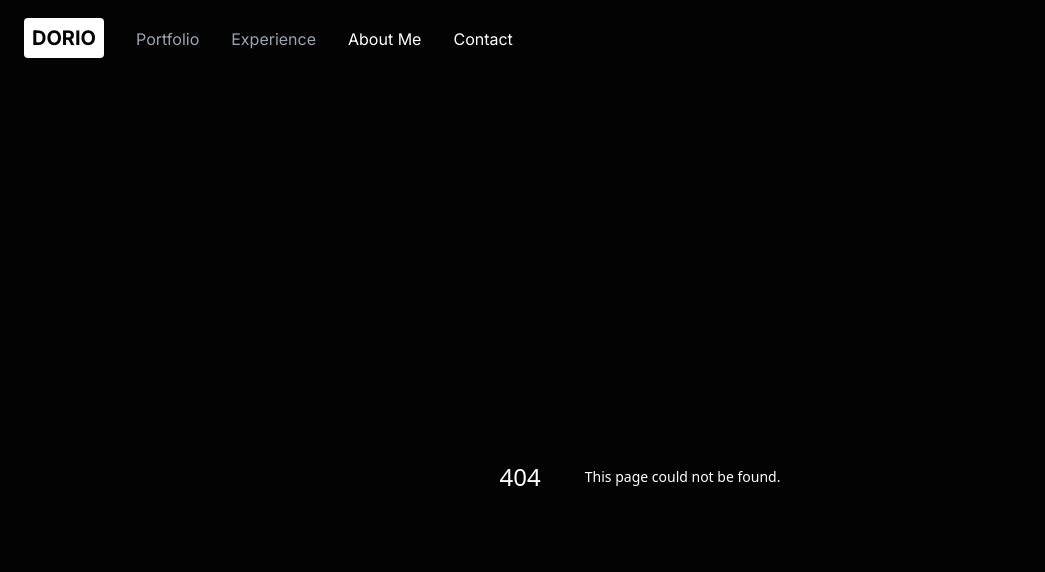
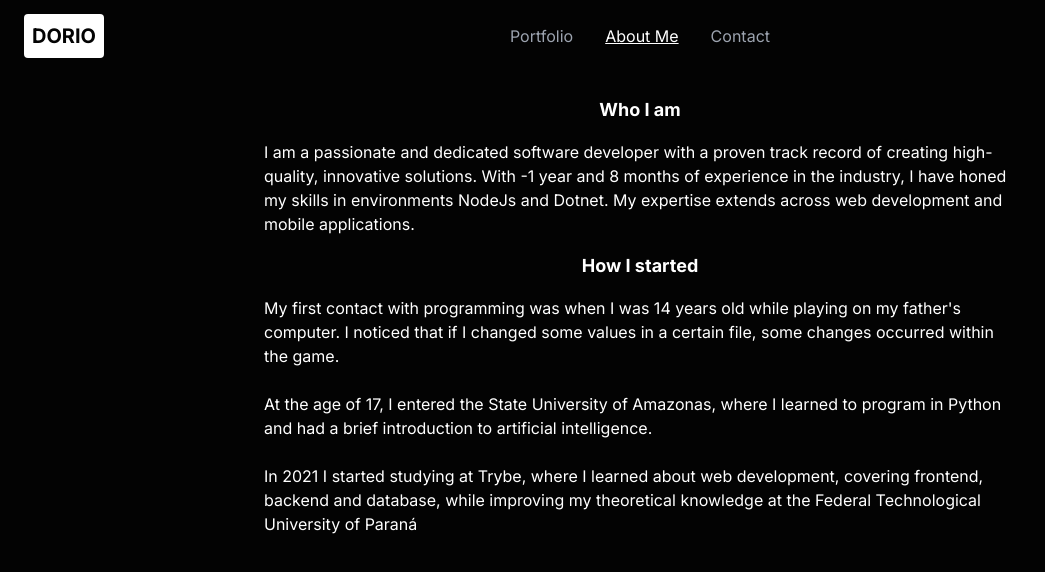
Before and after one commit to JorgeDorio/portfolio, a Next.js app: page /about-me in a window 1280 px wide. Before the commit this address had no page. Shown: the top 572 px of the page, without its empty margins (0-1045 px from the left). Built offline with nearby package versions, Linux system fonts and the light colour scheme.

Commit message:
feat: about me page

```diff
--- /dev/null
+++ b/src/app/about-me/page.tsx
@@ -0,0 +1,62 @@
+export default function AboutMe() {
+  const calculateAge = () => {
+    const dateOfBirth = new Date("2022-09-01");
+    const today: Date = new Date();
+    const birthDate: Date = new Date(dateOfBirth);
+    let years: number = today.getFullYear() - birthDate.getFullYear();
+    let months: number = today.getMonth() - birthDate.getMonth();
+
+    if (months < 0) {
+      years--;
+      months += 12;
+    }
+
+    const ageString: string =
+      years !== 0 ? `${years} year${years > 1 ? "s" : ""}` : "";
+    const monthString: string =
+      months !== 0 ? `${months} month${months > 1 ? "s" : ""}` : "";
+
+    if (years === 0 && months === 0) {
+      return "Less than a month old";
+    }
+
+    if (years !== 0 && months !== 0) {
+      return `${ageString} and ${monthString}`;
+    }
+
+    return `${ageString}${monthString}`;
+  };
+
+  return (
+    <main>
+      <div className="p-6 max-w-[800px] m-auto space-y-4">
+        <h1 className="text-center text-lg font-bold">Who I am</h1>
+        <p>
+          I am a passionate and dedicated software developer with a proven track
+          record of creating high-quality, innovative solutions. With{" "}
+          {calculateAge()} of experience in the industry, I have honed my skills
+          in environments NodeJs and Dotnet. My expertise extends across web
+          development and mobile applications.
+        </p>
+        <h1 className="text-center text-lg font-bold">How I started</h1>
+        <p>
+          My first contact with programming was when I was 14 years old while
+          playing on my father&apos;s computer. I noticed that if I changed some
+          values in a certain file, some changes occurred within the game.
+          <br />
+          <br />
+          At the age of 17, I entered the State University of Amazonas, where I
+          learned to program in Python and had a brief introduction to
+          artificial intelligence.
+          <br />
+          <br />
+          In 2021 I started studying at Trybe, where I learned about web
+          development, covering frontend, backend and database, while improving
+          my theoretical knowledge at the Federal Technological University of
+          Paraná
+        </p>
+        {/* <h1 className="text-center text-lg font-bold">My career</h1> */}
+      </div>
+    </main>
+  );
+}
--- a/src/app/page.tsx
+++ b/src/app/page.tsx
@@ -6,11 +6,9 @@ import picture from "../../public/profile-picture.webp";
 
 export default function Home() {
   return (
-    <main className="flex flex-col justify-center items-center">
-      <div className="space-y-4 mt-48 flex flex-col items-center">
-        <Image alt="" src={picture} className="rounded-full size-72" />
-        <Terminal fullText="Jorge Dorio" />
-      </div>
+    <main className="space-y-4 flex flex-col items-center pt-[10%]">
+      <Image alt="" src={picture} className="rounded-full size-72" />
+      <Terminal fullText="Jorge Dorio" />
     </main>
   );
 }
--- a/src/app/portfolio/page.tsx
+++ b/src/app/portfolio/page.tsx
@@ -2,7 +2,9 @@ import { ProjectCard } from "@/components/projectCard";
 
 export default function Portfolio() {
   return (
-    <main className="p-6 flex gap-4">
+    <main>
+      <h1 className="text-center text-lg font-bold">My personal projects</h1>
+      <div className="p-6 flex gap-4 flex-wrap justify-center">
         <ProjectCard
           href="portfolio"
           title="Portfolio"
@@ -17,6 +19,7 @@ export default function Portfolio() {
           description="Warehouse system where it is possible to request materials and control stock"
           status="Prototyping"
         />
+      </div>
     </main>
   );
 }
--- a/src/components/header.tsx
+++ b/src/components/header.tsx
@@ -10,29 +10,31 @@ export function Header() {
   const linkClass = (url: string) =>
     clsx({
       "text-gray-400 hover:text-white": !path.includes(url),
-      "text-white": path.includes(url),
+      "text-white underline": path.includes(url),
     });
 
   return (
-    <header className="p-6 space-x-8">
+    <header className="sm:p-6 p-6 sm:flex items-center">
       <Link
         href="/"
-        className="bg-white text-black p-2 rounded font-bold text-xl"
+        className="bg-white text-black p-2 rounded font-bold text-xl hidden sm:inline absolute"
       >
         DORIO
+      </Link>
+      <nav className="sm:gap-8 flex justify-between items-center max-w-[600px] m-auto">
+        <Link href="/" className="text-gray-400 sm:hidden">
+          Home
         </Link>
         <Link href="/portfolio" className={linkClass("portfolio")}>
           Portfolio
         </Link>
-      <Link href="/experience" className={linkClass("experience")}>
-        Experience
-      </Link>
         <Link href="/about-me" className={linkClass("about-me")}>
           About Me
         </Link>
-      <Link href="/contact" className={linkClass("about-me")}>
+        <Link href="/contact" className={linkClass("contact")}>
           Contact
         </Link>
+      </nav>
     </header>
   );
 }
--- a/src/components/projectCard.tsx
+++ b/src/components/projectCard.tsx
@@ -1,7 +1,7 @@
 import clsx from "clsx";
 import Link from "next/link";
 
-type Status = "Prototyping" | "Development";
+type Status = "Prototyping" | "Development" | "Done";
 
 interface IProjectCardProps {
   readonly href: string;
@@ -22,6 +22,7 @@ export function ProjectCard({
     clsx("size-2 rounded-full", {
       "bg-yellow-400": status == "Prototyping",
       "bg-blue-400": status == "Development",
+      "bg-green-400": status == "Done",
     });
 
   return (
--- a/src/components/terminal.tsx
+++ b/src/components/terminal.tsx
@@ -27,7 +27,8 @@ const Terminal = ({ fullText }: ITerminalProps) => {
         <strong className="text-[#BD93F9]">~/dev/portfolio</strong>{" "}
         <span className="text-[#FEE75D]">
           &lt;main
-          <span className="text-[#ED4245]">●</span>&gt;
+          <span className="text-[#ED4245]">●</span>
+          &gt;
         </span>
       </div>
       <div>
```
Lines whose indentation alone changed are shown as unchanged.
